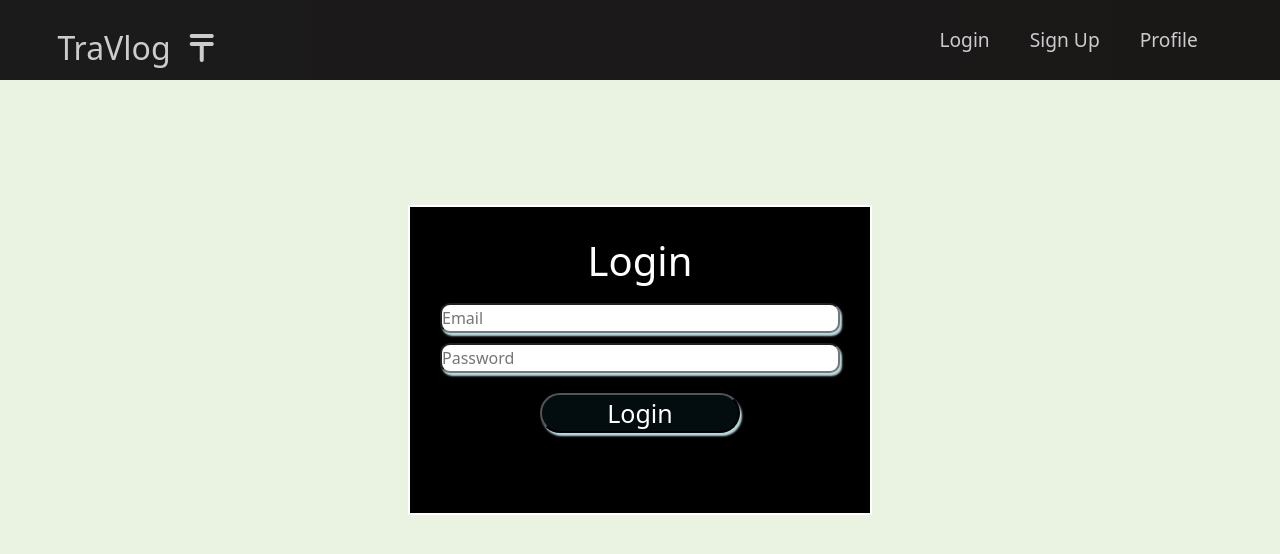
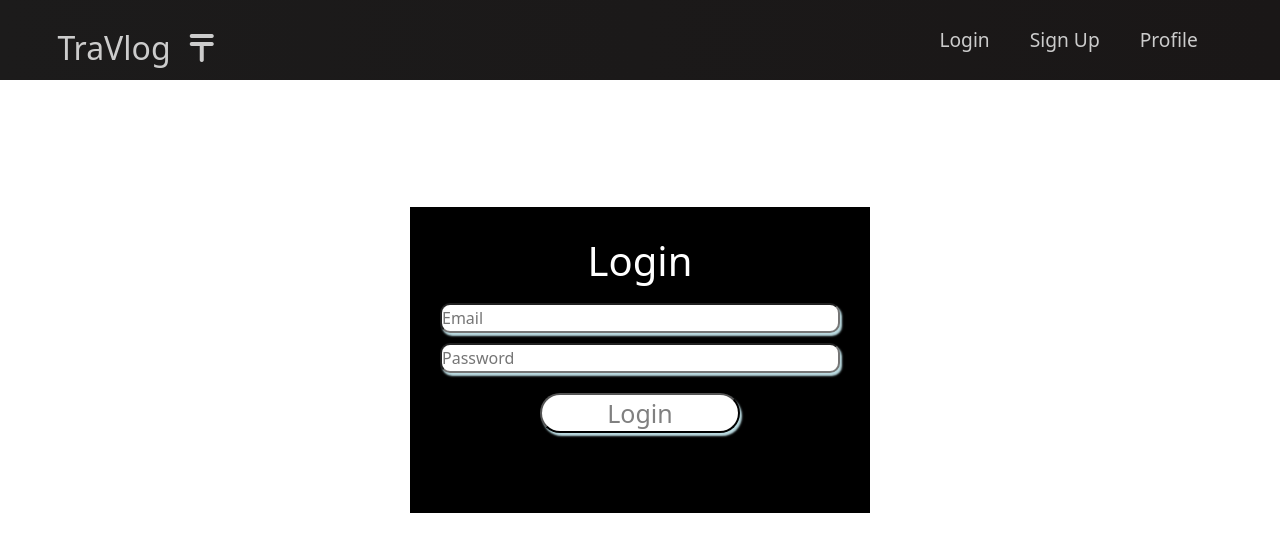
Before and after one commit to Navneet-Singh-123/HarbourX, a React (Create React App) app in the folder client/: page /login in a window 1280 px wide. Shown: the top 554 px of the page. Built offline with nearby package versions, Linux system fonts and the light colour scheme; the HTML template or start-up script is replaced by a standard one.

Commit message:
Final Login and sign up

```diff
--- a/client/src/resources/css/index.css
+++ b/client/src/resources/css/index.css
@@ -189,7 +189,7 @@
   width: 100%;
   min-height: calc(100vh - 5rem);
   z-index: 1;
-  background-color: rgb(234, 243, 225);
+  background-color: white;
 }
 .auth
 {
@@ -229,8 +229,8 @@
 
 .form-butt
 {
-  color:white;
-  background-color: rgb(3, 12, 14);
+  color:grey;
+  background-color: white;
   margin-top:20px;
   height:40px;
   font-size:25px;
```
